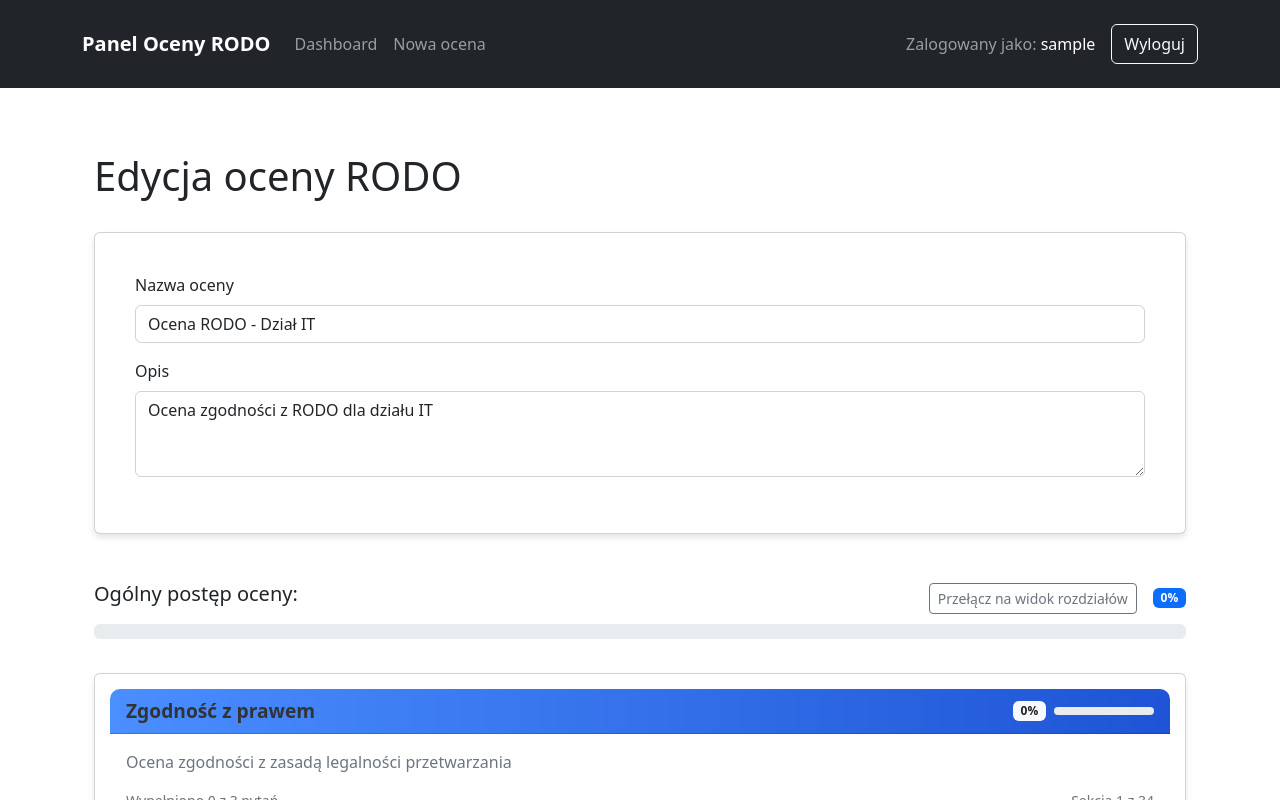
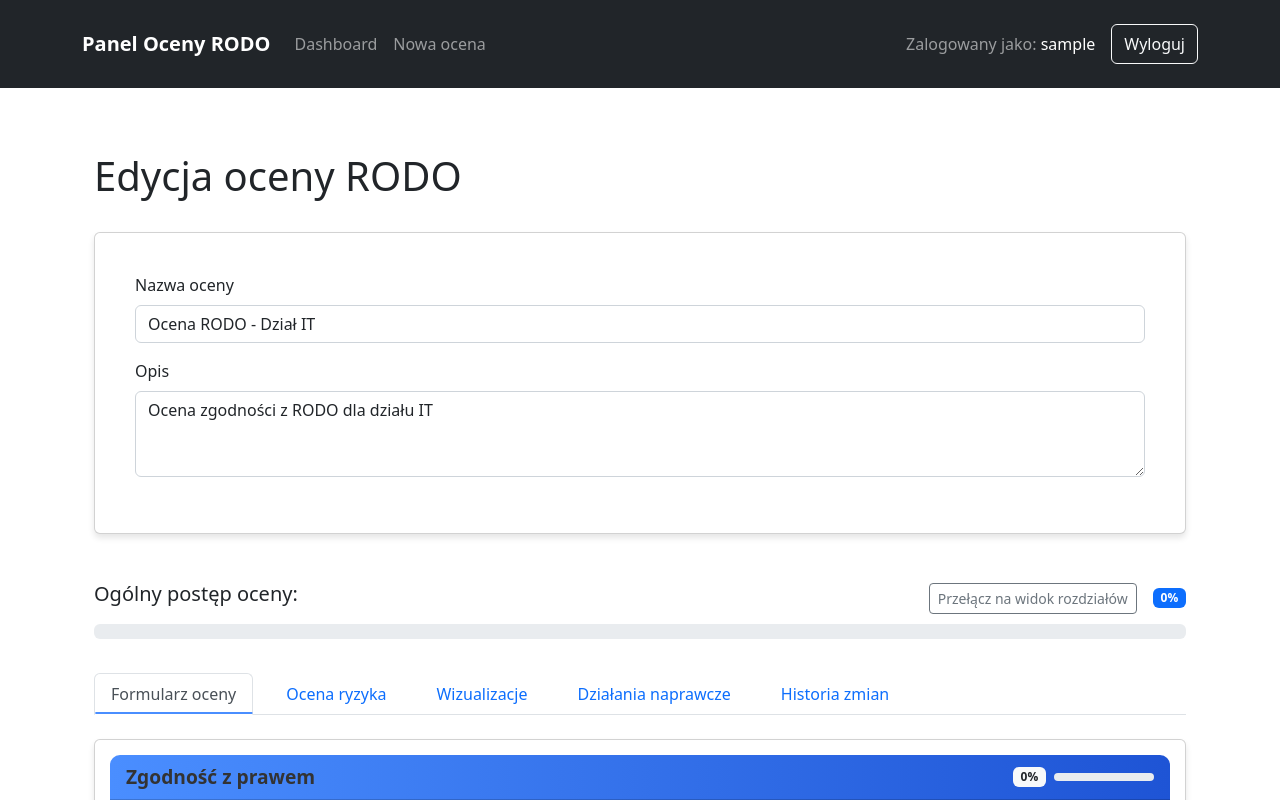
Before and after one commit to optiq-ai/rodo-assessment-panel, a React (Create React App) app in the folder frontend/: page /assessment/1 in a window 1280 px wide. Shown: the top 800 px of the page. Built offline with nearby package versions, Linux system fonts and the light colour scheme; sample sign-in values are in the browser's storage.

Commit message:
Zintegrowano komponenty RiskScoringSystem, AssessmentVisualizations, RemedialActionsSection i ChangeHistoryFeature ze stroną Assessment

```diff
--- a/frontend/src/pages/Assessment.jsx
+++ b/frontend/src/pages/Assessment.jsx
@@ -4,6 +4,10 @@ import { useParams, useNavigate } from 'react-router-dom';
 import { useAuth } from '../hooks/useAuth';
 import CompactAssessmentForm from '../components/assessment/CompactAssessmentForm';
 import MoreCompactAssessmentForm from '../components/assessment/MoreCompactAssessmentForm';
+import RiskScoringSystem from '../components/assessment/RiskScoringSystem';
+import AssessmentVisualizations from '../components/assessment/AssessmentVisualizations';
+import RemedialActionsSection from '../components/assessment/RemedialActionsSection';
+import ChangeHistoryFeature from '../components/assessment/ChangeHistoryFeature';
 import rodoAssessmentData from '../data/rodoAssessmentData';
 
 const Assessment = () => {
@@ -15,6 +19,7 @@ const Assessment = () => {
   const [overallProgress, setOverallProgress] = useState(0);
   const [saveSuccess, setSaveSuccess] = useState(false);
   const [viewMode, setViewMode] = useState('area'); // 'area' or 'chapter'
+  const [activeTab, setActiveTab] = useState('form'); // 'form', 'risk', 'visualizations', 'actions', 'history'
 
   const [loading, setLoading] = useState(true);
   const [error, setError] = useState('');
@@ -102,6 +107,20 @@ const Assessment = () => {
   const handleAreaCommentChange = (chapterIndex, areaIndex, value) => {
     const updatedChapters = [...assessment.chapters];
     updatedChapters[chapterIndex].areas[areaIndex].comment = value;
+    setAssessment(prev => ({
+      ...prev,
+      chapters: updatedChapters
+    }));
+  };
+
+  // Funkcja obsługi zmiany oceny ryzyka
+  const handleRiskScoreChange = (chapterIndex, areaIndex, score, riskLevel) => {
+    const updatedChapters = [...assessment.chapters];
+    if (!updatedChapters[chapterIndex].areas[areaIndex].riskScore) {
+      updatedChapters[chapterIndex].areas[areaIndex].riskScore = {};
+    }
+    updatedChapters[chapterIndex].areas[areaIndex].riskScore.score = score;
+    updatedChapters[chapterIndex].areas[areaIndex].riskScore.level = riskLevel;
     setAssessment(prev => ({
       ...prev,
       chapters: updatedChapters
@@ -306,8 +325,57 @@ const Assessment = () => {
             </Col>
           </Row>
 
+          <Row className="mb-4">
+            <Col>
+              <Nav variant="tabs" className="assessment-tabs">
+                <Nav.Item>
+                  <Nav.Link
+                    active={activeTab === 'form'}
+                    onClick={() => setActiveTab('form')}
+                  >
+                    Formularz oceny
+                  </Nav.Link>
+                </Nav.Item>
+                <Nav.Item>
+                  <Nav.Link
+                    active={activeTab === 'risk'}
+                    onClick={() => setActiveTab('risk')}
+                  >
+                    Ocena ryzyka
+                  </Nav.Link>
+                </Nav.Item>
+                <Nav.Item>
+                  <Nav.Link
+                    active={activeTab === 'visualizations'}
+                    onClick={() => setActiveTab('visualizations')}
+                  >
+                    Wizualizacje
+                  </Nav.Link>
+                </Nav.Item>
+                <Nav.Item>
+                  <Nav.Link
+                    active={activeTab === 'actions'}
+                    onClick={() => setActiveTab('actions')}
+                  >
+                    Działania naprawcze
+                  </Nav.Link>
+                </Nav.Item>
+                <Nav.Item>
+                  <Nav.Link
+                    active={activeTab === 'history'}
+                    onClick={() => setActiveTab('history')}
+                  >
+                    Historia zmian
+                  </Nav.Link>
+                </Nav.Item>
+              </Nav>
+            </Col>
+          </Row>
+
           <Row>
             <Col>
+              {activeTab === 'form' && (
+                <>
                   {viewMode === 'area' && assessment.chapters[currentChapterIndex] && assessment.chapters[currentChapterIndex].areas[currentAreaIndex] && (
                     <CompactAssessmentForm
                       area={assessment.chapters[currentChapterIndex].areas[currentAreaIndex]}
@@ -339,6 +407,76 @@ const Assessment = () => {
                       onExport={handleExport}
                     />
                   )}
+                </>
+              )}
+
+              {activeTab === 'risk' && assessment.chapters[currentChapterIndex] && assessment.chapters[currentChapterIndex].areas[currentAreaIndex] && (
+                <div className="fade-in">
+                  <div className="mb-3 p-3 bg-light rounded">
+                    <h5>Ocena ryzyka dla obszaru: {assessment.chapters[currentChapterIndex].areas[currentAreaIndex].name}</h5>
+                    <p className="text-muted">
+                      Rozdział: {assessment.chapters[currentChapterIndex].name} |
+                      Obszar {calculateCurrentAreaIndex() + 1} z {calculateTotalAreas()}
+                    </p>
+                  </div>
+                  <RiskScoringSystem
+                    chapterIndex={currentChapterIndex}
+                    areaIndex={currentAreaIndex}
+                    area={assessment.chapters[currentChapterIndex].areas[currentAreaIndex]}
+                    onScoreChange={handleRiskScoreChange}
+                  />
+                  <div className="d-flex justify-content-between mt-3">
+                    <Button
+                      variant="outline-secondary"
+                      onClick={handlePrevArea}
+                      disabled={currentChapterIndex === 0 && currentAreaIndex === 0}
+                    >
+                      Poprzedni obszar
+                    </Button>
+                    <div>
+                      <Button
+                        variant="primary"
+                        className="me-2"
+                        onClick={handleSave}
+                      >
+                        Zapisz ocenę
+                      </Button>
+                      <Button
+                        variant="outline-primary"
+                        onClick={handleExport}
+                      >
+                        Eksportuj
+                      </Button>
+                    </div>
+                    <Button
+                      variant="outline-secondary"
+                      onClick={handleNextArea}
+                      disabled={currentChapterIndex === assessment.chapters.length - 1 &&
+                                currentAreaIndex === assessment.chapters[currentChapterIndex].areas.length - 1}
+                    >
+                      Następny obszar
+                    </Button>
+                  </div>
+                </div>
+              )}
+
+              {activeTab === 'visualizations' && (
+                <div className="fade-in">
+                  <AssessmentVisualizations assessmentData={assessment} />
+                </div>
+              )}
+
+              {activeTab === 'actions' && (
+                <div className="fade-in">
+                  <RemedialActionsSection assessmentData={assessment} />
+                </div>
+              )}
+
+              {activeTab === 'history' && (
+                <div className="fade-in">
+                  <ChangeHistoryFeature assessmentId={assessment.id} />
+                </div>
+              )}
             </Col>
           </Row>
         </>
```
Lines whose indentation alone changed are shown as unchanged.
